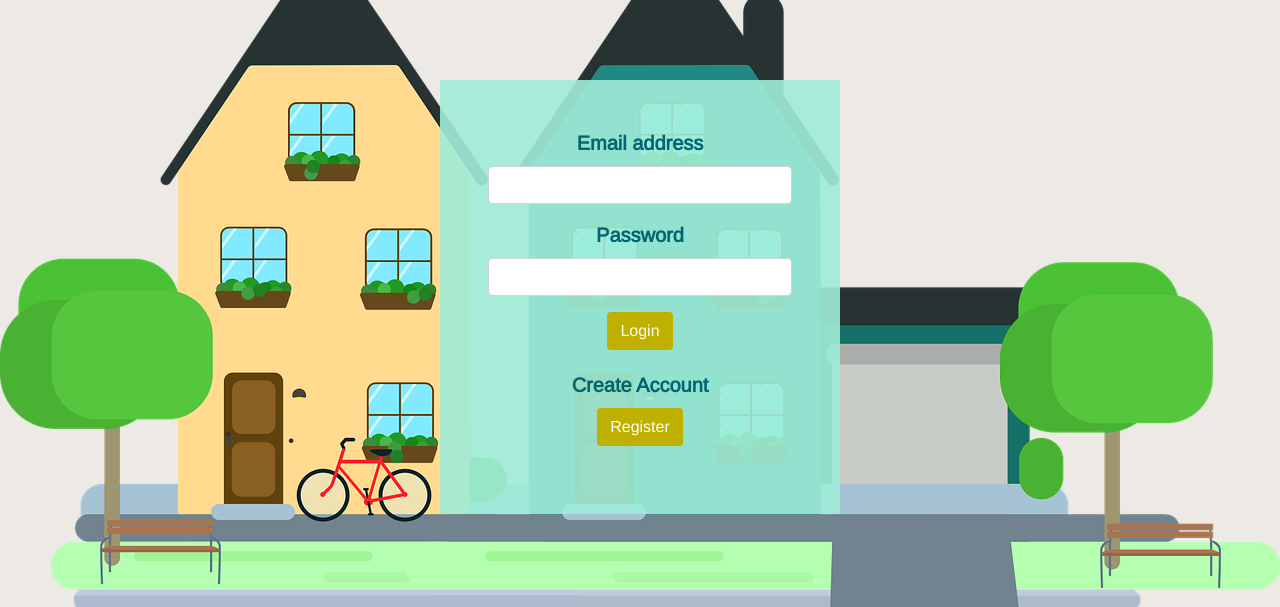
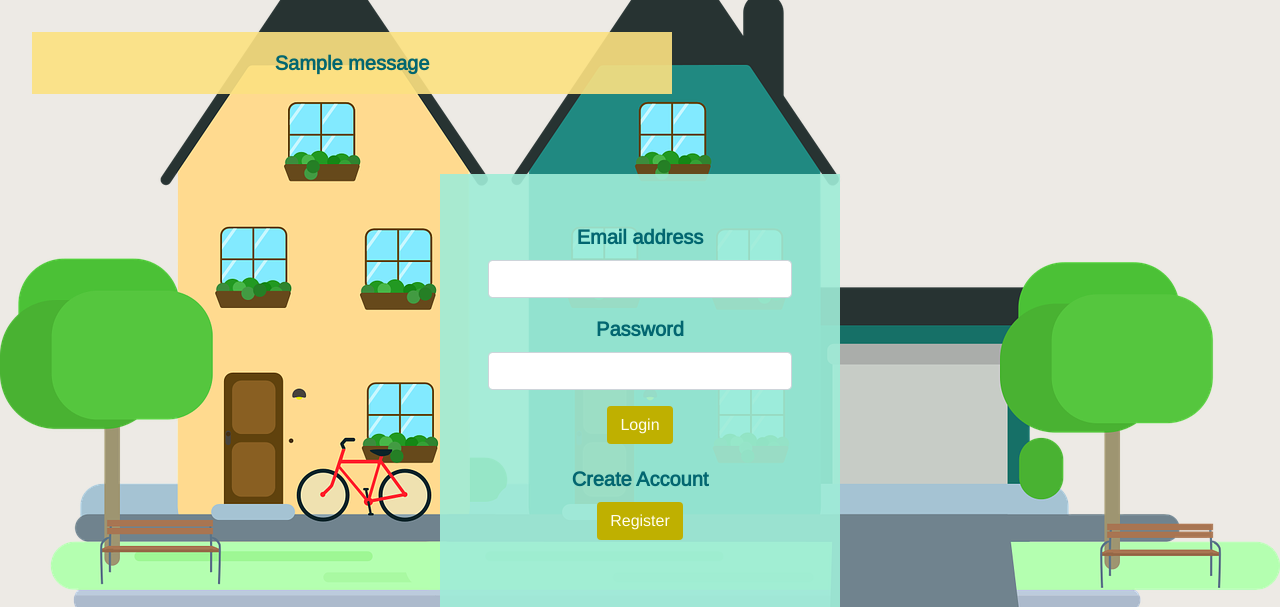
Before and after one commit to Hackbright-Covid-19-Hackathon/hack-covid-19, a Flask app: page / in a window 1280 px wide. Shown: the part 61-668 px from the top of the page. Run offline with Flask 2, Linux system fonts and the light colour scheme; tables that the repository leaves empty hold one stand-in row (values such as "Sample post"); one stand-in notice (Sample message) is shown; some libraries are stand-ins or nearby versions.

Commit message:
fixed flash messages

```diff
--- a/static/css/site.css
+++ b/static/css/site.css
@@ -64,3 +64,14 @@ body {
     font-weight: bold;
     font-size: 20px;
 }
+
+.flashes {
+    background-color: rgba(252, 225, 129, 0.9);
+    color: #026670;
+    width: 40rem;
+    padding: 1rem;
+    margin: 2rem;
+    font-weight: bold;
+    font-size: 20px;
+    text-align: center;
+}
--- a/templates/base.html
+++ b/templates/base.html
@@ -16,6 +16,15 @@
 
     {% block header %}{% endblock %}
     <title>{% block title %}{% endblock %}</title>
+    {% with messages = get_flashed_messages() %}
+      {% if messages %}
+        <div class=flashes>
+        {% for message in messages %}
+          <div>{{ message }}</div>
+        {% endfor %}
+        </div>
+      {% endif %}
+    {% endwith %}
   </head>
   <body>
     <!-- This is where the main content goes. -->
```
